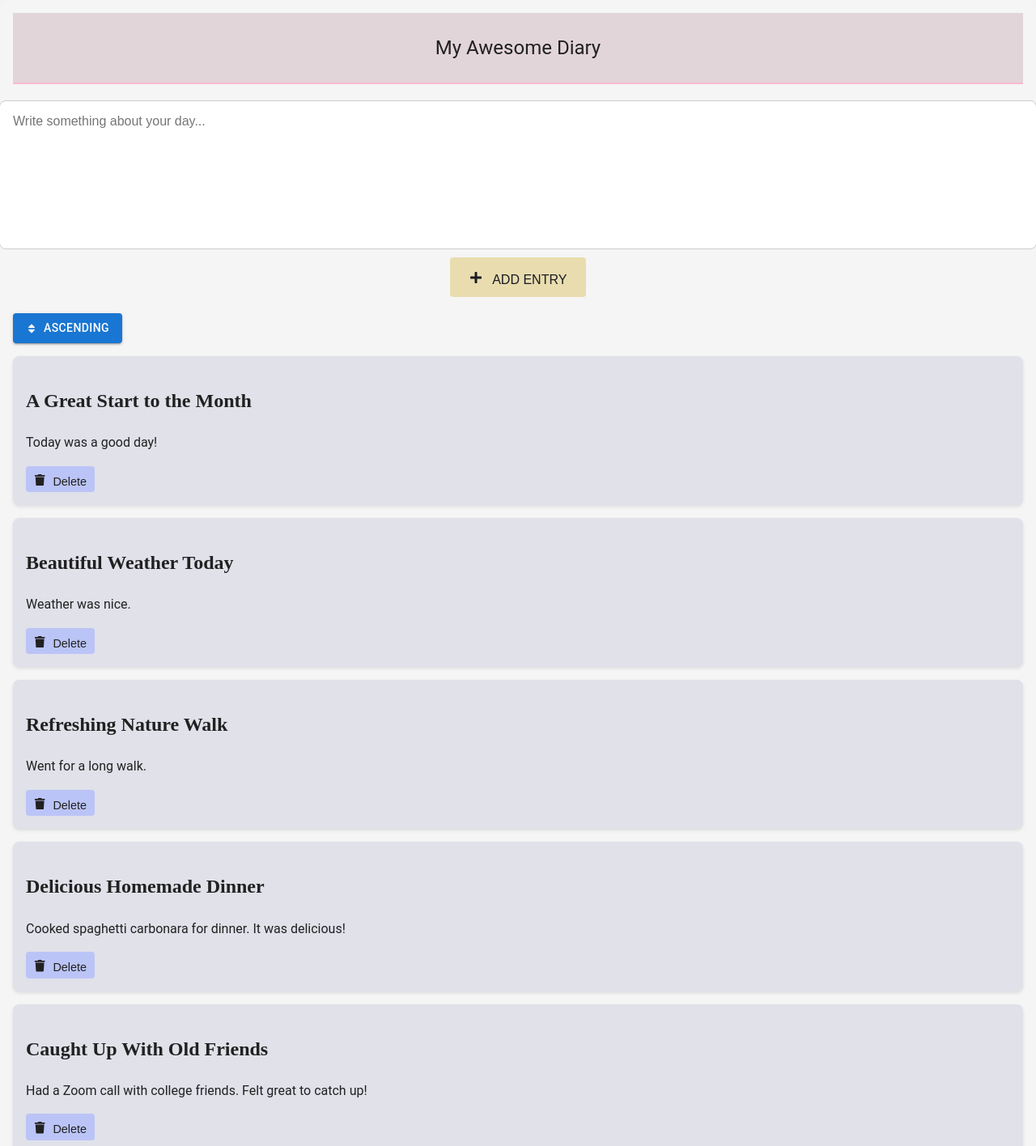
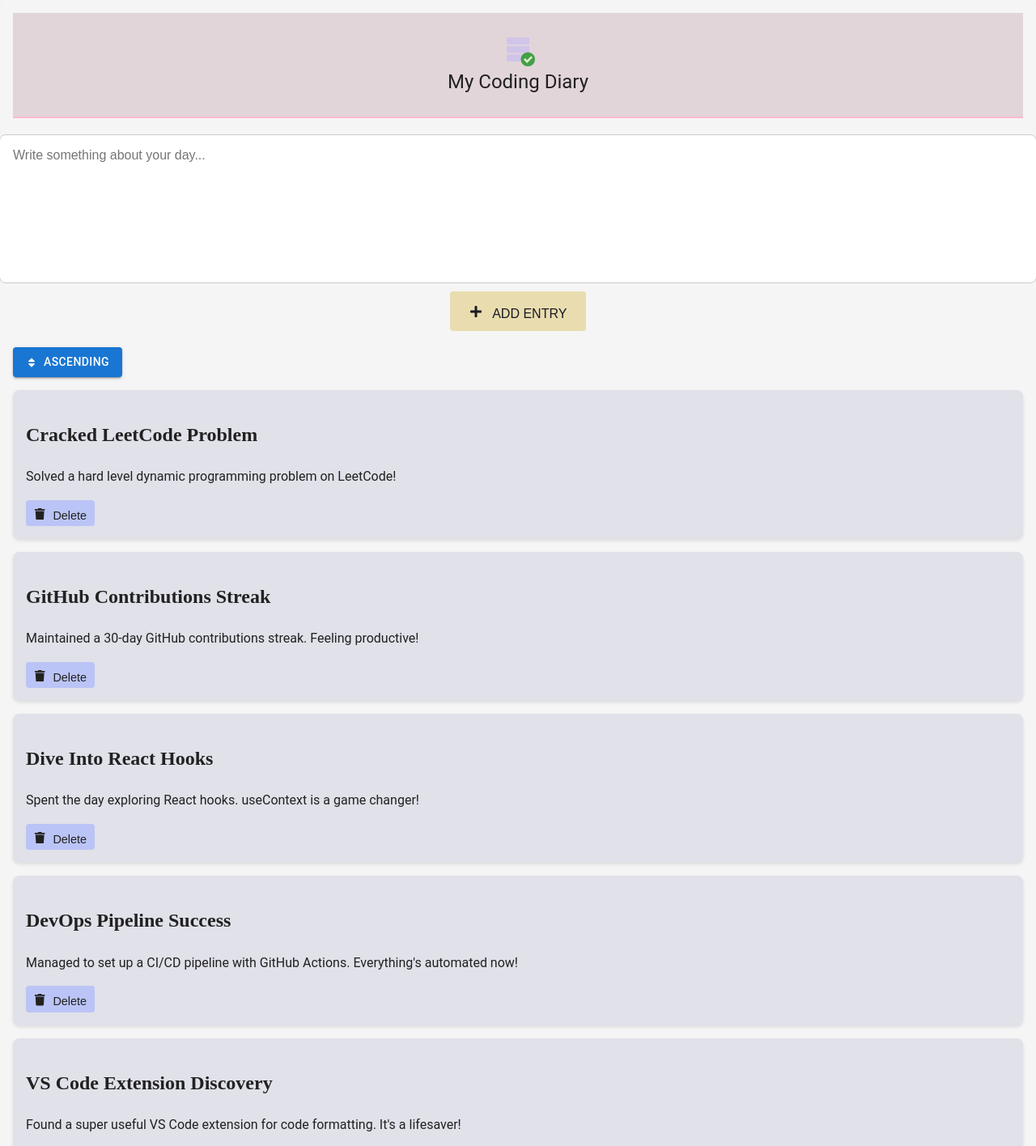
Before and after one commit to annikalindberg/diary-app, a React (Create React App) app: page / in a window 1280 px wide. Shown: the top 1416 px of the page at 81% size. Built offline with nearby package versions, Linux system fonts and the light colour scheme.

Commit message:
added some icons

```diff
--- a/src/components/DiaryEntryList.js
+++ b/src/components/DiaryEntryList.js
@@ -12,21 +12,21 @@ export const ListContainer = styled.div`
 `;
 
 const DiaryEntryList = () => {
-    const dispatch = useDispatch();
-    const [currentPage, setCurrentPage] = React.useState(1);
-    const { diaryEntries = [], sortOrder } = useSelector((state) => state.diary || {});
+    const dispatch = useDispatch(); // dispatch action to toggle sort order
+    const [currentPage, setCurrentPage] = React.useState(1); // set current page to 1
+    const { diaryEntries = [], sortOrder } = useSelector((state) => state.diary || {}); // if state.diary is undefined, set diaryEntries to empty array to avoid error when sorting
     const itemsPerPage = 5;
-    const totalPages = Math.ceil(diaryEntries.length / itemsPerPage);
+    const totalPages = Math.ceil(diaryEntries.length / itemsPerPage); // calculate total pages based on number of diary entries and items per page
 
-    const sortedDiaryEntries = [...diaryEntries].sort((a, b) => {
-        const dateA = new Date(a.date);
-        const dateB = new Date(b.date);
-        return sortOrder === 'ascending' ? dateA - dateB : dateB - dateA;
+    const sortedDiaryEntries = [...diaryEntries].sort((a, b) => { // sort diary entries by date
+        const dateA = new Date(a.date); // convert date string to Date object
+        const dateB = new Date(b.date);  // convert date string to Date object
+        return sortOrder === 'ascending' ? dateA - dateB : dateB - dateA; // if sortOrder is ascending, sort by dateA - dateB, else sort by dateB - dateA
     });
 
-    const startIndex = (currentPage - 1) * itemsPerPage;
-    const endIndex = startIndex + itemsPerPage;
-    const entriesToDisplay = sortedDiaryEntries.slice(startIndex, endIndex);
+    const startIndex = (currentPage - 1) * itemsPerPage; // calculate start index based on current page and items per page
+    const endIndex = startIndex + itemsPerPage; // calculate end index based on start index and items per page
+    const entriesToDisplay = sortedDiaryEntries.slice(startIndex, endIndex); // slice diary entries based on start and end index
 
     return (
         <ListContainer>
@@ -39,8 +39,8 @@ const DiaryEntryList = () => {
                 {sortOrder === 'ascending' ? 'Ascending' : 'Descending'}
             </Button>
 
-            {entriesToDisplay.map((entry) => (
-                <DiaryEntry key={entry.id} entry={entry} />
+            {entriesToDisplay.map((entry) => ( // map over entriesToDisplay array and render DiaryEntry component for each entry
+                <DiaryEntry key={entry.id} entry={entry} /> // pass entry as prop to DiaryEntry component
             ))}
 
             <Pagination
--- a/src/components/Header.js
+++ b/src/components/Header.js
@@ -2,6 +2,8 @@
 
 import React from 'react';
 import styled from 'styled-components';
+import { FcAcceptDatabase } from "react-icons/fc";
+import { Padding } from '@mui/icons-material';
 
 const HeaderComponent = styled.header`
   background-color: ${props => props.theme.colors.lightbackground};
@@ -11,11 +13,25 @@ const HeaderComponent = styled.header`
   font-size: 1.5rem;
   border-bottom: 2px solid ${props => props.theme.colors.secondary};
 `;
+const IconWrapper = styled.div`
+    display: flex;
+    align-items: center;
+    justify-content: center;
+    margin-bottom: 0 50px 16px 0;
+    `
+    ;
+
+
 
 const Header = () => {
     return (
         <HeaderComponent>
-            My Awesome Diary
+            <IconWrapper>
+                <FcAcceptDatabase size={42}
+                />
+            </IconWrapper>
+
+            My Coding Diary
         </HeaderComponent>
     );
 };
--- a/src/components/NewDiaryEntryDialog.js
+++ b/src/components/NewDiaryEntryDialog.js
@@ -4,6 +4,7 @@ import { addEntry } from '../redux/actions/diaryActions';
 import { CtaButton } from './reusables/Buttons';
 import styled from 'styled-components';
 import { FaPlus } from 'react-icons/fa';
+
 
 const DialogContainer = styled.div`
   display: flex;
@@ -36,19 +37,22 @@ const NewDiaryEntryDialog = () => {
     const [content, setContent] = useState('');
     const dispatch = useDispatch();
 
-    const handleAddEntry = () => {
+  const handleAddEntry = () => { // create new entry object and dispatch addEntry action with new entry as payload
         const newEntry = {
-            id: Date.now(),
-            content,
-            date: new Date().toISOString(),
+          id: Date.now(), // use current date as id
+          content, // use content from state
+          date: new Date().toISOString(), // convert date to ISO string
         };
-        dispatch(addEntry(newEntry));
-        setContent('');
+    dispatch(addEntry(newEntry)); // dispatch addEntry action with new entry as payload
+    setContent(''); // reset content to empty string
     };
 
     return (
-        <DialogContainer>
-            <StyledTextArea
+      <DialogContainer>
+
+        <StyledTextArea
+
+
                 maxLength="500"
                 value={content}
                 onChange={(e) => setContent(e.target.value)}
--- a/src/globalStyles.js
+++ b/src/globalStyles.js
@@ -34,7 +34,6 @@ const GlobalStyles = createGlobalStyle`
     cursor: pointer;
   }
 
-  // other global styles...
 `;
 
 export default GlobalStyles;
--- a/src/redux/reducers/diaryReducer.js
+++ b/src/redux/reducers/diaryReducer.js
@@ -1,39 +1,42 @@
 import { ADD_ENTRY, DELETE_ENTRY, TOGGLE_SORT } from '../actions/diaryActions';
 
 const initialState = {
-    diaryEntries: [
+    diaryEntries:
+        [
             {
                 "id": 1,
-                "title": "A Great Start to the Month",
-                "content": "Today was a good day!",
+                "title": "Cracked LeetCode Problem",
+                "content": "Solved a hard level dynamic programming problem on LeetCode!",
                 "date": "2023-10-02"
             },
             {
                 "id": 2,
-                "title": "Beautiful Weather Today",
-                "content": "Weather was nice.",
+                "title": "GitHub Contributions Streak",
+                "content": "Maintained a 30-day GitHub contributions streak. Feeling productive!",
                 "date": "2023-10-03"
             },
             {
                 "id": 3,
-                "title": "Refreshing Nature Walk",
-                "content": "Went for a long walk.",
+                "title": "Dive Into React Hooks",
+                "content": "Spent the day exploring React hooks. useContext is a game changer!",
                 "date": "2023-10-04"
             },
             {
                 "id": 4,
-                "title": "Delicious Homemade Dinner",
-                "content": "Cooked spaghetti carbonara for dinner. It was delicious!",
+                "title": "DevOps Pipeline Success",
+                "content": "Managed to set up a CI/CD pipeline with GitHub Actions. Everything's automated now!",
                 "date": "2023-10-05"
             },
             {
                 "id": 5,
-                "title": "Caught Up With Old Friends",
-                "content": "Had a Zoom call with college friends. Felt great to catch up!",
+                "title": "VS Code Extension Discovery",
+                "content": "Found a super useful VS Code extension for code formatting. It's a lifesaver!",
                 "date": "2023-10-06"
             }
         ],
+
     sortOrder: 'ascending',
+
 };
 
 
```
Also changed, not shown: src/MockData/data.json (+10 -10 lines), src/redux/actions/diaryActions.js (line endings or trailing spaces).
